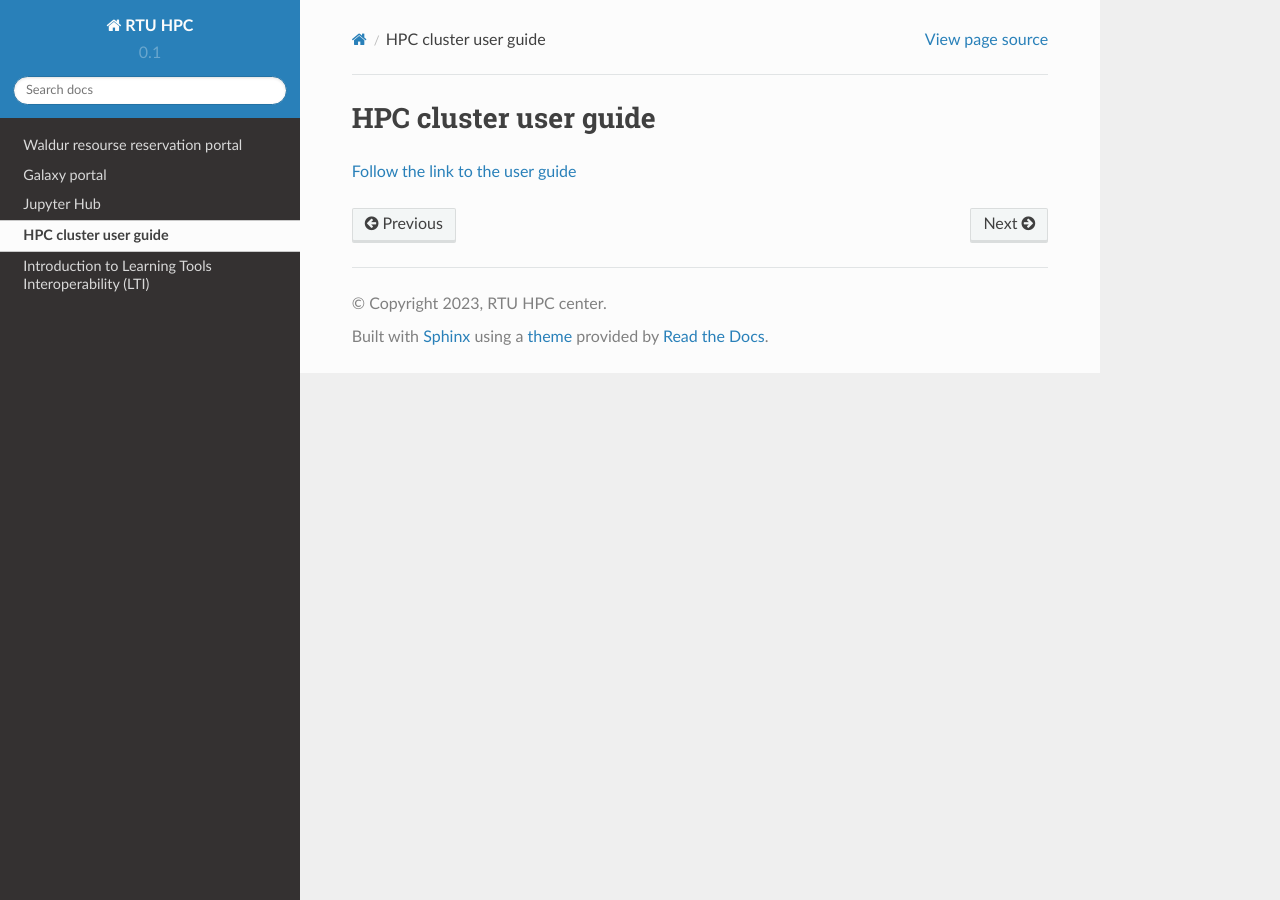
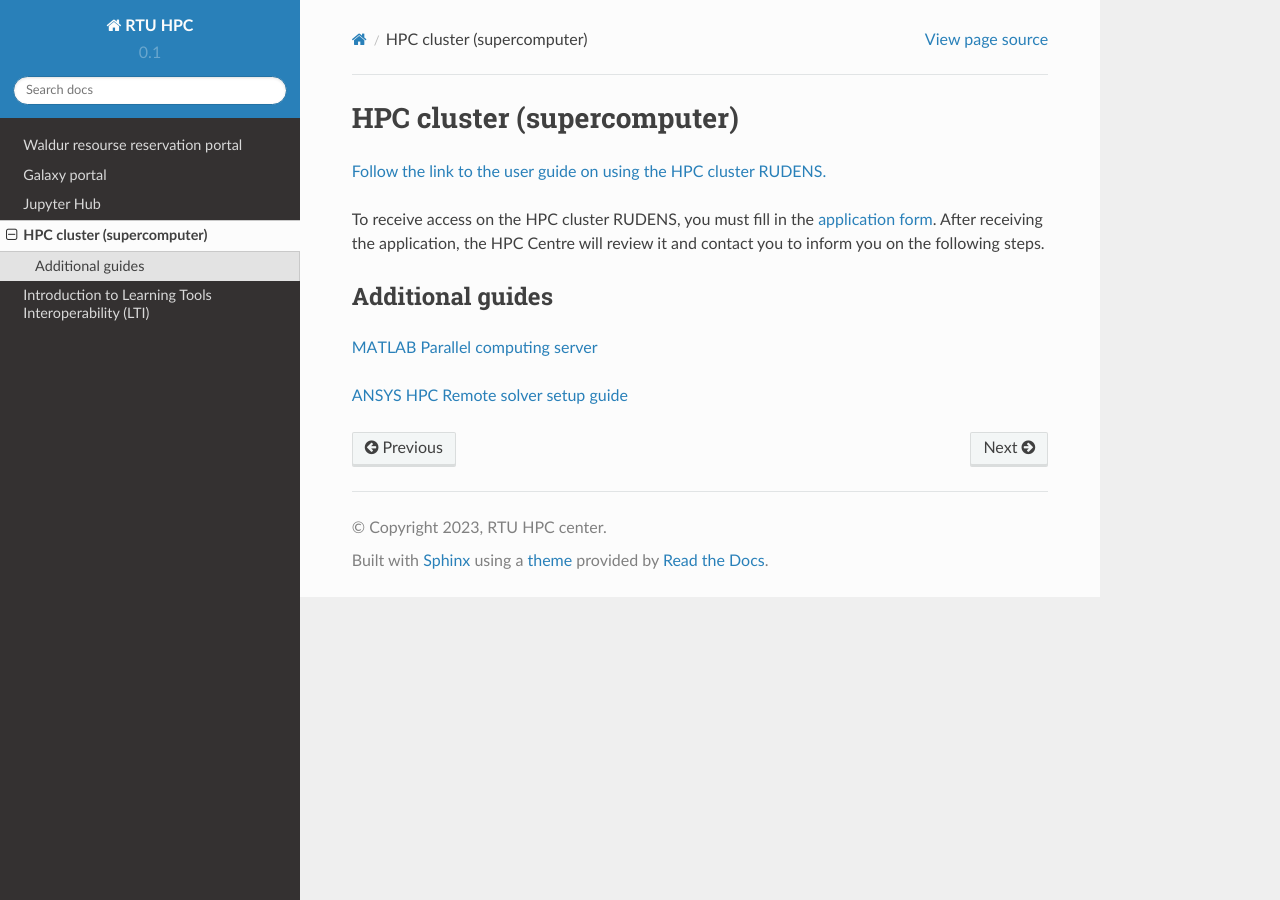
Before and after one commit to rtuhpc/hpc-platform, a Sphinx documentation site: the page built from doc/hpc.md, in a window 1280 px wide. Built offline with Sphinx 7.4.7 and the Read the Docs theme 2.0.0, drawn with Linux system fonts in a browser that asks for light colours.

Commit message:
Update hpc.md

```diff
--- a/doc/hpc.md
+++ b/doc/hpc.md
@@ -1,3 +1,11 @@
-# HPC cluster user guide
+# HPC cluster (supercomputer)
 
-[Follow the link to the user guide](https://hpc-guide.rtu.lv)
+[Follow the link to the user guide on using the HPC cluster RUDENS.](https://hpc-guide.rtu.lv)
+
+To receive access on the HPC cluster RUDENS, you must fill in the [application form](https://docs.google.com/forms/d/e/1FAIpQLSemd1JlJB2lyW0Fal6OA3MM7cmxpqh0GQt145lrzmqqIFQIeA/viewform).  After receiving the application, the HPC Centre will review it and contact you to inform you on the following steps.
+
+## Additional guides
+
+[MATLAB Parallel computing server](https://hpc.rtu.lv/matlabmdcs-hpc/?lang=en)
+
+[ANSYS HPC Remote solver setup guide](https://hpc-guide.rtu.lv/appendix.html#ansys-remote-solver-manager-rsm)
```
